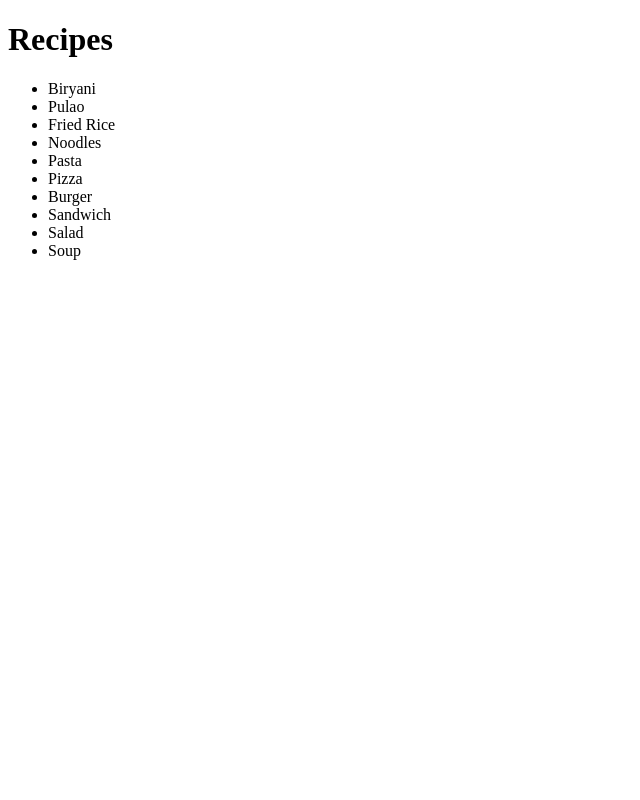
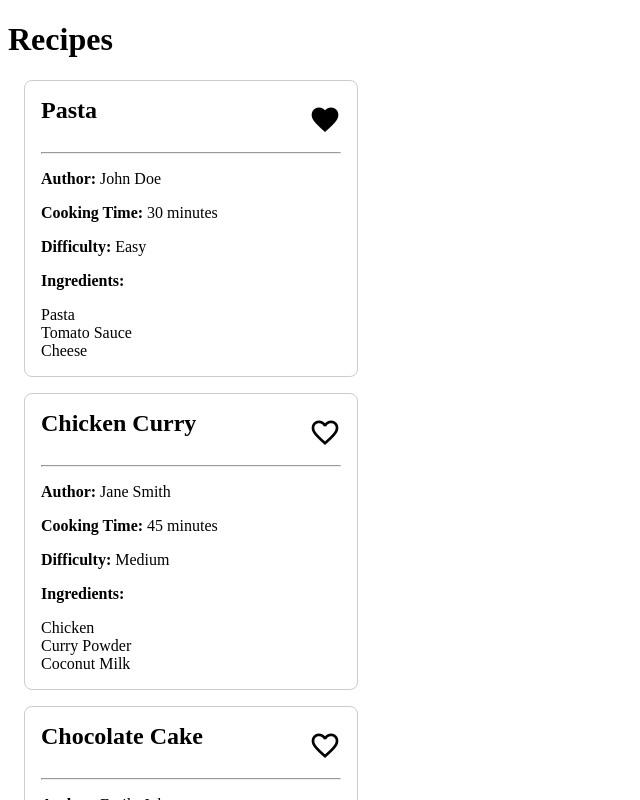
Before and after one commit to githubscientist/js-fsdcweeb4142, a React (Vite) app: page / in a window 1280 px wide. Shown: the top 800 px of the page, without its empty margins (0-640 px from the left). Built offline with nearby package versions, Linux system fonts and the light colour scheme.

Commit message:
conditional rendering

```diff
--- a/index.html
+++ b/index.html
@@ -6,8 +6,7 @@
   <link rel="icon" type="image/svg+xml" href="/favicon.svg" />
   <meta name="viewport" content="width=device-width, initial-scale=1.0" />
   <title>React Application</title>
-  <link rel="stylesheet"
-    href="https://fonts.googleapis.com/css2?family=Material+Symbols+Outlined:opsz,wght,FILL,GRAD@24,400,0,0" />
+  <link rel="stylesheet" href="https://fonts.googleapis.com/css2?family=Material+Symbols+Outlined:FILL@0..1" />
 </head>
 
 <body>
--- /dev/null
+++ b/src/App.css
@@ -0,0 +1,23 @@
+.recipe-card {
+    border: 1px solid #ccc;
+    border-radius: 8px;
+    padding: 16px;
+    margin: 16px;
+    width: 300px;
+}
+
+ul {
+    list-style-type: none;
+    padding: 0;
+}
+
+.recipe-card h2 {
+    margin-top: 0;
+    text-align: center;
+}
+
+.recipe-card header {
+    display: flex;
+    justify-content: space-between;
+    align-items: center;
+}
--- a/src/App.jsx
+++ b/src/App.jsx
@@ -1,16 +1,32 @@
+import './App.css';
+
 const App = () => {
 
   const recipes = [
-    'Biryani',
-    'Pulao',
-    'Fried Rice',
-    'Noodles',
-    'Pasta',
-    'Pizza',
-    'Burger',
-    'Sandwich',
-    'Salad',
-    'Soup'
+    {
+      name: 'Pasta',
+      ingredients: ['Pasta', 'Tomato Sauce', 'Cheese'],
+      author: 'John Doe',
+      cookingTime: '30 minutes',
+      difficulty: 'Easy',
+      isFavourite: true
+    },
+    {
+      name: 'Chicken Curry',
+      ingredients: ['Chicken', 'Curry Powder', 'Coconut Milk'],
+      author: 'Jane Smith',
+      cookingTime: '45 minutes',
+      difficulty: 'Medium',
+      isFavourite: false
+    },
+    {
+      name: 'Chocolate Cake',
+      ingredients: ['Flour', 'Sugar', 'Cocoa Powder', 'Eggs'],
+      author: 'Emily Johnson',
+      cookingTime: '1 hour',
+      difficulty: 'Hard',
+      isFavourite: false
+    }
   ];
 
   return (
@@ -20,11 +36,40 @@ const App = () => {
         {
           recipes
             .map((recipe, index) => {
-              return <li key={index}>{recipe}</li>
+              return <li key={index}>
+                <div className="recipe-card">
+                  <header>
+                    <h2>{recipe.name}</h2>
+                    <span className="material-symbols-outlined"
+                      style={{
+                        "fontVariationSettings":
+                          `'FILL' ${recipe.isFavourite ? 1 : 0},
+                        'wght' 400,
+                        'GRAD' 0,
+                        'opsz' 24`,
+                        fontSize: '32px',
+                      }}>
+                      favorite
+                    </span>
+                  </header>
+                  <hr></hr>
+                  <p><strong>Author:</strong> {recipe.author}</p>
+                  <p><strong>Cooking Time:</strong> {recipe.cookingTime}</p>
+                  <p><strong>Difficulty:</strong> {recipe.difficulty}</p>
+                  <p><strong>Ingredients:</strong></p>
+                  <ul>
+                    {
+                      recipe.ingredients.map((ingredient, idx) => {
+                        return <li key={idx}>{ingredient}</li>
+                      })
+                    }
+                  </ul>
+                </div>
+              </li>
             }
             )
         }
-      </ul>
+      </ul >
     </>
   )
 }
```
